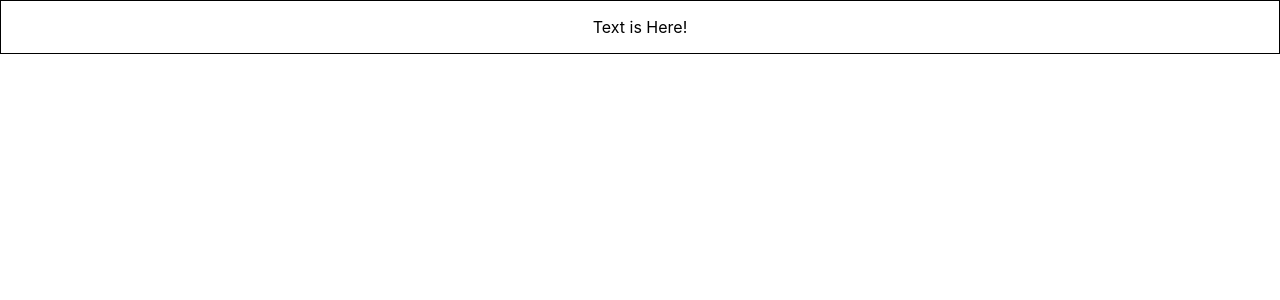
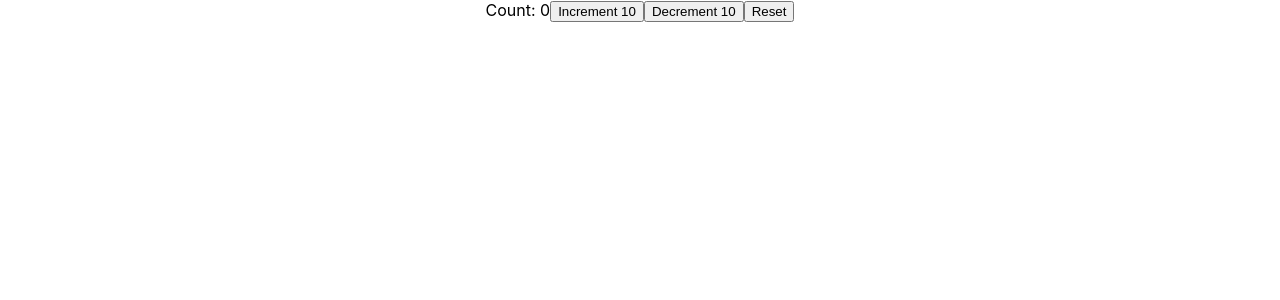
Before and after one commit to Zakiah07/react-typescript, a React (Create React App) app: page / in a window 1280 px wide. Shown: the top 300 px of the page. Built offline with nearby package versions, Linux system fonts and the light colour scheme.

Commit message:
usereducer updated

```diff
--- a/src/App.tsx
+++ b/src/App.tsx
@@ -1,5 +1,6 @@
 import './App.css';
-import { Container } from './components/Container';
+// import { Container } from './components/Container';
+import { Counter } from './components/state/Counter';
 // import { Input } from './components/Input';
 // import { Greet } from './components/Greet';
 // import { Heading } from './components/Heading';
@@ -45,7 +46,8 @@
         console.log("Button clicked", event, id)
       }} />
       <Input value="" handleChange={(event) => console.log(event)} /> */}
-      <Container styles={{ border: '1px solid black', padding: '1rem' }} />
+      {/* <Container styles={{ border: '1px solid black', padding: '1rem' }} /> */}
+      <Counter />
     </div>
   );
 }
--- a/src/components/state/Counter.tsx
+++ b/src/components/state/Counter.tsx
@@ -0,0 +1,48 @@
+import { useReducer } from "react";
+
+type CounterState = {
+    count: number
+}
+
+type UpdateAction = {
+    type: 'increment' | 'decrement'
+    payload: number
+}
+
+type ResetAction = {
+    type: 'reset'
+}
+
+type CounterAction = UpdateAction | ResetAction
+
+const initialState = { count: 0 }
+
+function reducer(state: CounterState, action: CounterAction) {
+    switch (action.type) {
+        case 'increment':
+            return { count: state.count + action.payload }
+        case 'decrement':
+            return { count: state.count - action.payload }
+        case 'reset':
+            return initialState
+        default: return state
+    }
+}
+
+export const Counter = () => {
+    const [state, dispatch] = useReducer(reducer, initialState)
+    return (
+        <>
+            Count: {state.count}
+            <button onClick={() => dispatch({ type: 'increment', payload: 10 })}>
+                Increment 10
+            </button>
+            <button onClick={() => dispatch({ type: 'decrement', payload: 10 })}>
+                Decrement 10
+            </button>
+            <button onClick={() => dispatch({ type: 'reset' })}>
+                Reset
+            </button>
+        </>
+    )
+}
```
